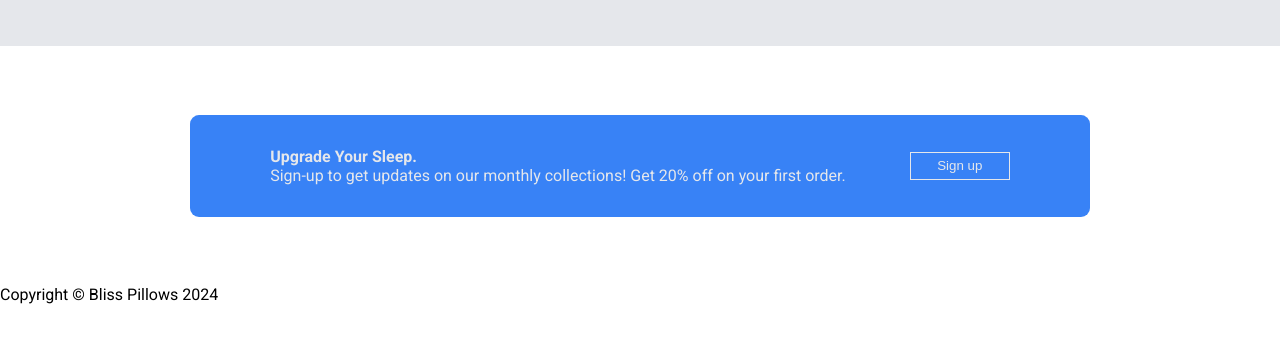
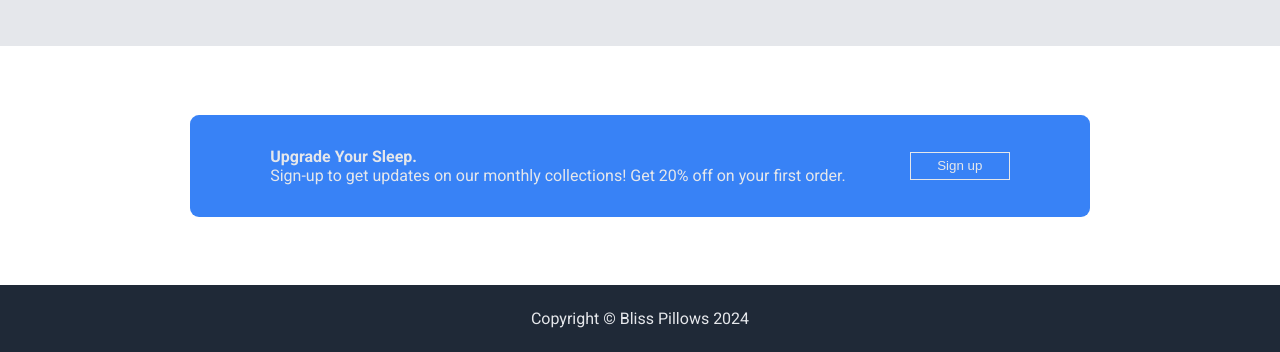
Before and after one commit to ipaapaa/Bliss-Pillows-landing-page, a plain HTML site: page index.html in a window 1280 px wide. Shown: the part 1409-1761 px from the top of the page. Before the commit the page ends 1713 px from the top, so only its background shows below. Drawn offline with Linux system fonts and the light colour scheme.

Commit message:
Designed the footer section

```diff
--- a/styles.css
+++ b/styles.css
@@ -208,3 +208,13 @@
   background-color: #e5e7eb;
   color: black;
 }
+
+/*footer*/
+
+.footer {
+  display: flex;
+  justify-content: center;
+  padding: 1.5em;
+  background-color: #1f2937;
+  color: #e5e7eb;
+}
```
